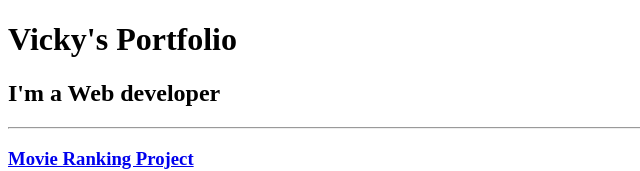
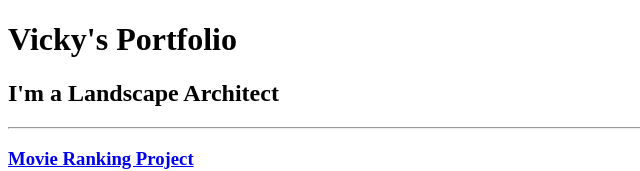
Before and after one commit to VickyLi2020/html-portfolio, a plain HTML site: page index.html in a window 1280 px wide. Shown: the top 171 px of the page, without its empty margins (0-640 px from the left). Drawn offline with Linux system fonts and the light colour scheme.

Commit message:
Update index.html

```diff
--- a/index.html
+++ b/index.html
@@ -9,7 +9,7 @@
 
 <body>
     <h1>Vicky's Portfolio</h1>
-    <h2>I'm a Web developer</h2>
+    <h2><a href="../4.4+Resume/resume.html"></a>I'm a Landscape Architect</h2>
     <hr />
     <h3><a href="./public/movie-ranking.html"> Movie Ranking Project </a></h3>
     <img src="./assets/images/movie-ranking.png" alt="movie ranking project preview" height="200" />
```
